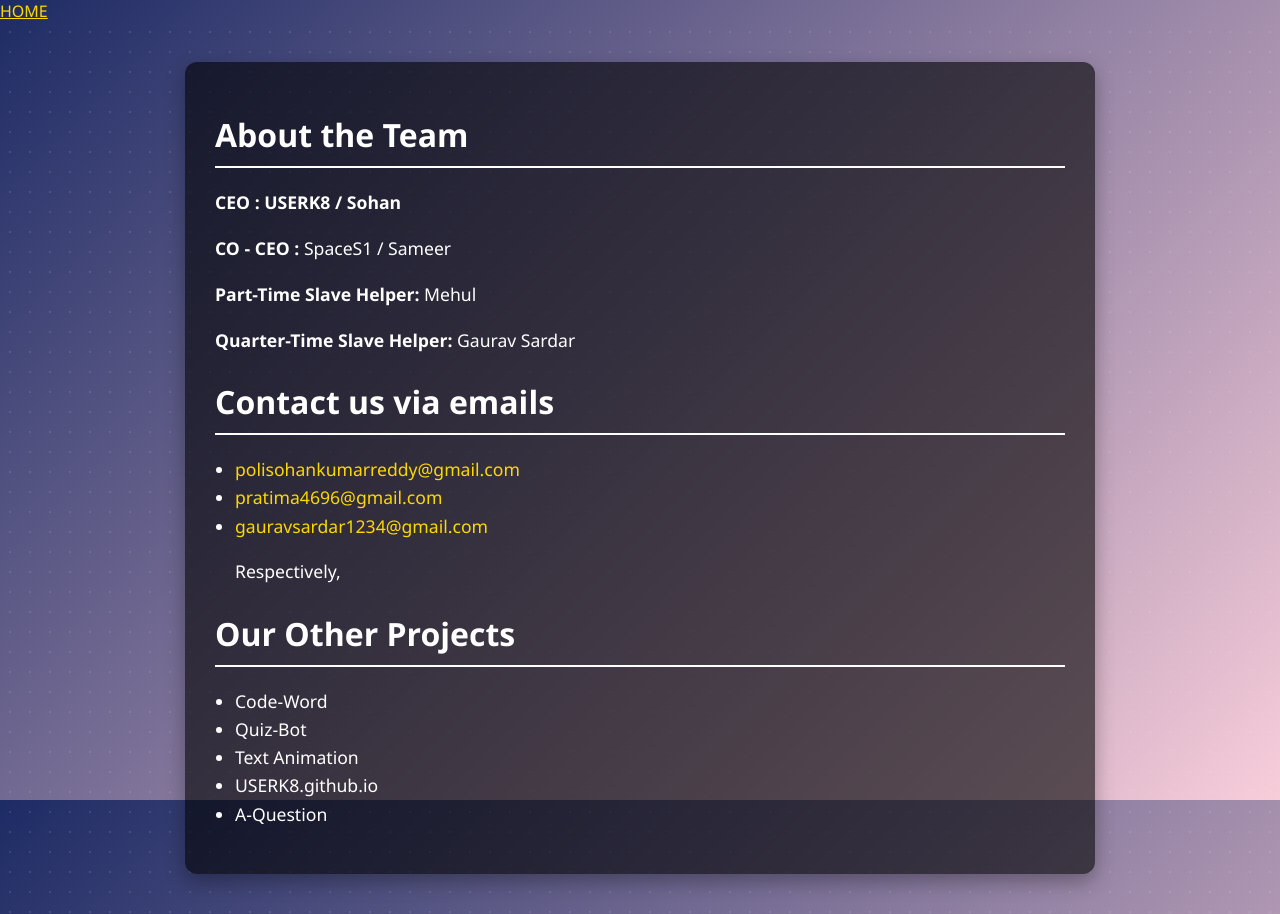
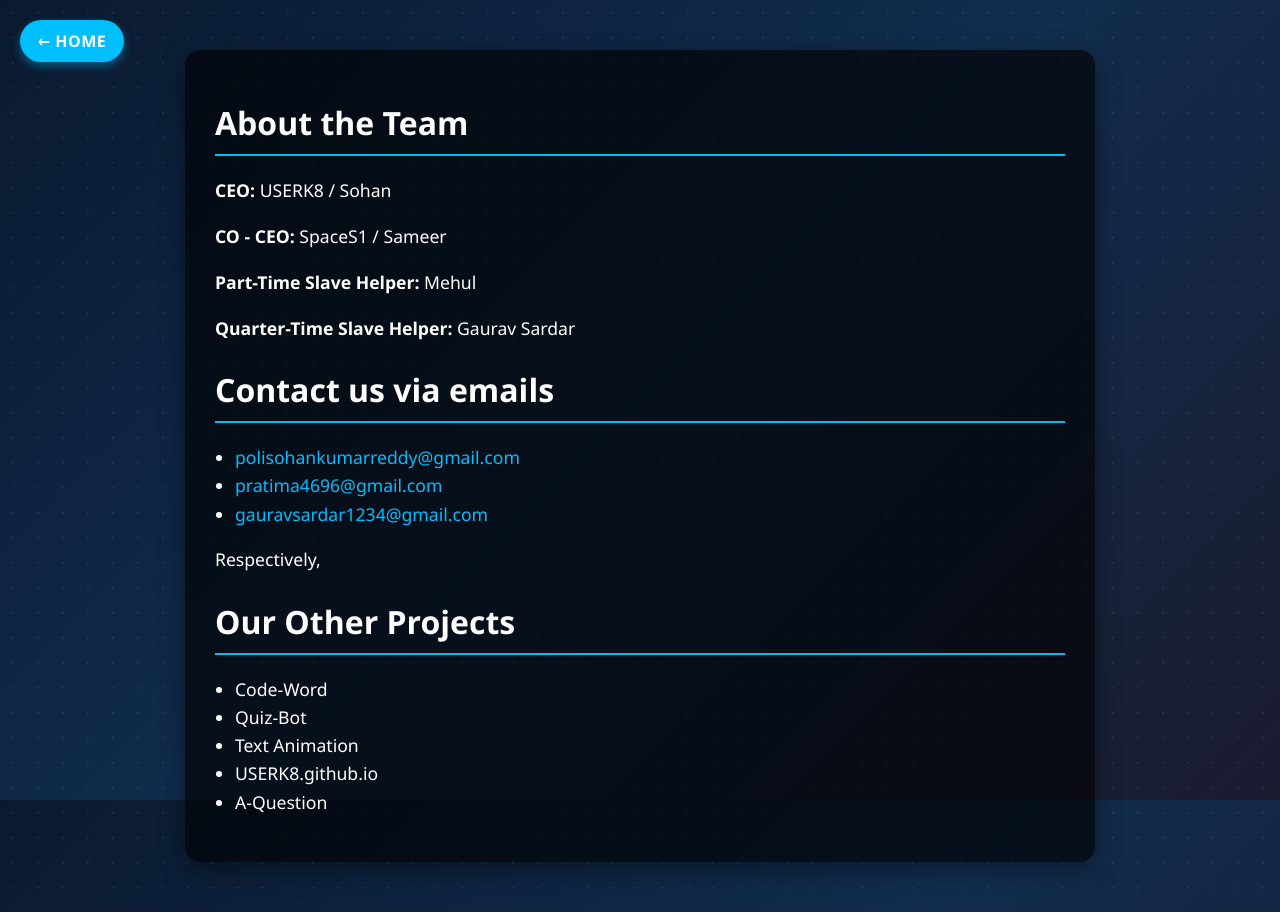
Before and after one commit to sohan-glitch/website-i, a plain HTML site: page contact.html in a window 1280 px wide. Drawn offline with Linux system fonts and the light colour scheme.

Commit message:
Update contact.html

```diff
--- a/contact.html
+++ b/contact.html
@@ -9,31 +9,31 @@
       margin: 0;
       font-family: 'Segoe UI', Tahoma, Geneva, Verdana, sans-serif;
       color: #fff;
-      background: linear-gradient(135deg, #1d2b64, #f8cdda);
+      background: linear-gradient(135deg, #0a192f, #112d4e, #1b1b2f);
       background-attachment: fixed;
       background-repeat: no-repeat;
       background-size: cover;
     }
 
     .pattern {
-      background-image: radial-gradient(rgba(255,255,255,0.1) 1px, transparent 1px);
-      background-size: 20px 20px;
-      padding: 40px;
+      background-image: radial-gradient(rgba(255,255,255,0.08) 1px, transparent 1px);
+      background-size: 25px 25px;
+      padding: 50px;
     }
 
     .container {
       max-width: 850px;
       margin: auto;
-      background-color: rgba(0, 0, 0, 0.6);
+      background-color: rgba(0, 0, 0, 0.65);
       padding: 30px;
-      border-radius: 12px;
-      box-shadow: 0 8px 20px rgba(0, 0, 0, 0.3);
+      border-radius: 15px;
+      box-shadow: 0 8px 25px rgba(0, 0, 0, 0.4);
     }
 
     h1, h2 {
       font-size: 2rem;
       margin-bottom: 20px;
-      border-bottom: 2px solid #fff;
+      border-bottom: 2px solid #00bfff;
       padding-bottom: 10px;
     }
 
@@ -47,12 +47,39 @@
     }
 
     a {
-      color: #ffd700;
+      color: #00bfff;
       text-decoration: none;
     }
 
     a:hover {
+      color: #66d9ff;
       text-decoration: underline;
+    }
+
+    /* Stylish Home Button */
+    .home-button {
+      position: fixed;
+      top: 20px;
+      left: 20px;
+      z-index: 10;
+    }
+
+    .home-button a {
+      display: inline-block;
+      background-color: #00bfff;
+      color: #fff;
+      padding: 10px 18px;
+      border-radius: 25px;
+      font-weight: bold;
+      letter-spacing: 0.5px;
+      box-shadow: 0 4px 10px rgba(0, 191, 255, 0.4);
+      transition: all 0.3s ease;
+    }
+
+    .home-button a:hover {
+      background-color: #009acd;
+      transform: translateY(-2px);
+      box-shadow: 0 6px 14px rgba(0, 191, 255, 0.6);
     }
 
     .team {
@@ -61,17 +88,18 @@
   </style>
 </head>
 <body>
-      <div class="home-button">
-        <a href="index.html">HOME</a>
-    </div>
+
+  <div class="home-button">
+    <a href="index.html">← HOME</a>
+  </div>
 
   <div class="pattern">
     <div class="container">
 
       <h1>About the Team</h1>
-      <p><strong>CEO  : USERK8 / Sohan</strong></p>
-      <p><strong>CO - CEO :</strong> SpaceS1 / Sameer </p>
-      <p><strong>Part-Time  Slave Helper:</strong> Mehul</p>
+      <p><strong>CEO:</strong> USERK8 / Sohan</p>
+      <p><strong>CO - CEO:</strong> SpaceS1 / Sameer</p>
+      <p><strong>Part-Time Slave Helper:</strong> Mehul</p>
       <p><strong>Quarter-Time Slave Helper:</strong> Gaurav Sardar</p>
 
       <h2>Contact us via emails</h2>
@@ -79,9 +107,8 @@
         <li><a href="mailto:polisohankumarreddy@gmail.com">polisohankumarreddy@gmail.com</a></li>
         <li><a href="mailto:pratimaaarush4696@gmail.com">pratima4696@gmail.com</a></li>
         <li><a href="mailto:GauravSardar1234@gmail.com">gauravsardar1234@gmail.com</a></li>
-
-        <p> Respectively,</p>
       </ul>
+      <p>Respectively,</p>
 
       <h2>Our Other Projects</h2>
       <ul>
@@ -94,5 +121,6 @@
 
     </div>
   </div>
+
 </body>
 </html>
```
